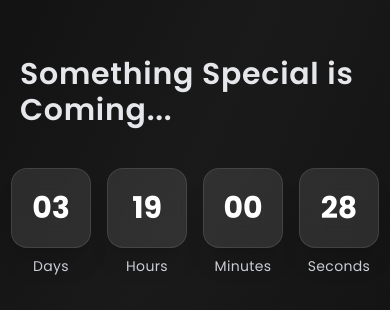
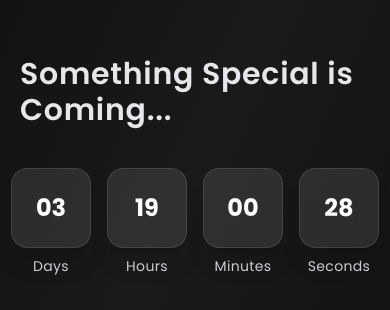
Before and after one commit to Smeagol03/ultah, a React (Vite) app: page / in a window 390 px wide. Shown: the part 256-566 px from the top of the page. Built offline with nearby package versions, Linux system fonts and the light colour scheme.

Commit message:
fix: adjust font size in TimeBox component for better readability

```diff
--- a/src/Countdown.jsx
+++ b/src/Countdown.jsx
@@ -60,7 +60,7 @@ export default function Countdown({ onFinish }) {
 function TimeBox({ label, value }) {
   return (
     <div className="flex flex-col items-center">
-      <div className="w-20 h-20 sm:w-24 sm:h-24 rounded-2xl bg-white/10 backdrop-blur-md flex items-center justify-center text-3xl sm:text-4xl font-bold border border-white/10 shadow-xl">
+      <div className="w-20 h-20 sm:w-24 sm:h-24 rounded-2xl bg-white/10 backdrop-blur-md flex items-center justify-center text-2xl sm:text-3xl md:text-4xl font-bold border border-white/10 shadow-xl">
         {value < 10 ? "0" + value : value}
       </div>
       <p className="mt-2 text-sm tracking-wide text-gray-300">{label}</p>
```
